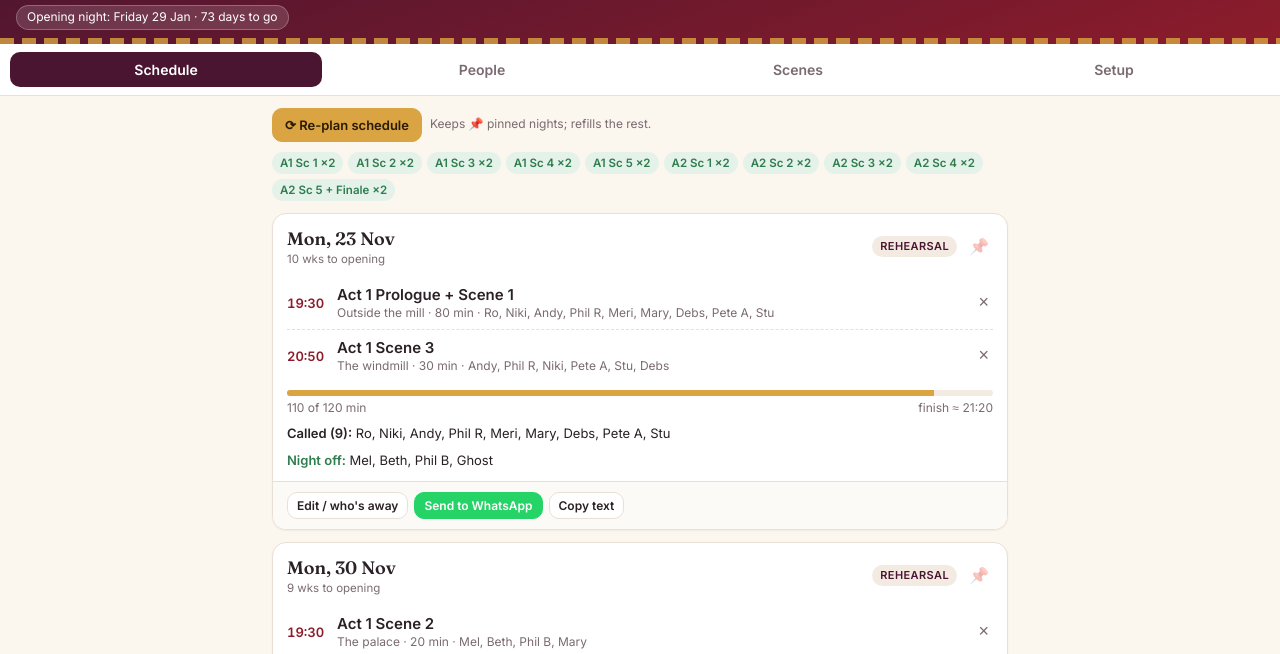
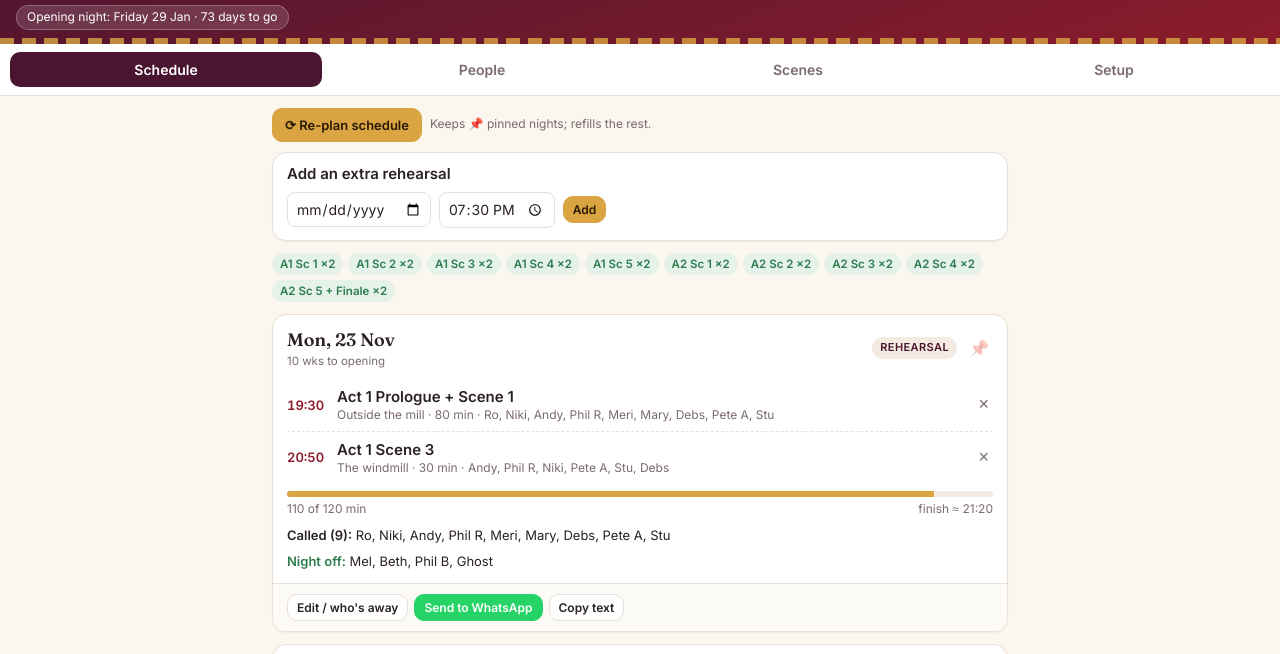
Before and after one commit to skoorbydna-lab/Panto-schedule, a plain HTML site: page index.html in a window 1280 px wide. Shown: the part 75-729 px from the top of the page. Drawn offline with Linux system fonts and the light colour scheme.

Commit message:
Add extra rehearsal dates with their own start time and length
Co-Authored-By: Claude Opus 5.5 <noreply@anthropic.com>
Claude-Session: https://claude.ai/code/session_01QRsqUZzcNTQDzqCRQrjBfa

```diff
--- a/index.html
+++ b/index.html
@@ -177,9 +177,10 @@ function plan(state, opts = {}) {
         mins += S[si].mins; occ[si].push(ni);
         sceneActors[si].forEach(a => { called.add(a); if (away[ni].has(a)) c += W.missing; });
       });
-      if (mins > cap) c += W.over * (mins - cap);
+      const capN = N[ni].mins || cap;
+      if (mins > capN) c += W.over * (mins - capN);
       if (!list.length) c += W.empty;
-      c += W.called * called.size + W.load * mins * mins / cap;
+      c += W.called * called.size + W.load * mins * mins / capN;
     });
     const first = occ.map(l => l.length ? Math.min(...l) : 99);
     for (let i = 0; i < first.length; i++) for (let j = i + 1; j < first.length; j++) if (first[j] < first[i]) c += W.inv;
@@ -264,9 +265,10 @@ function nightInfo(n){
   if (n.type === 'cancelled') return { called: [], off: everyone, items: [], mins: 0, issues: [] };
   if (n.type === 'run') {
     const away = everyone.filter(a => n.away.includes(a));
-    return { called: everyone, off: [], items: [], mins: state.settings.sessionMins, issues: away.length ? [away.join(', ')+' away for the run'] : [], calls:{} };
+    return { called: everyone, off: [], items: [], mins: n.mins || state.settings.sessionMins, issues: away.length ? [away.join(', ')+' away for the run'] : [], calls:{} };
   }
-  let t = state.settings.startTime, mins = 0; const items = [], calls = {}, called = [], issues = [];
+  const start = n.start || state.settings.startTime, cap = n.mins || state.settings.sessionMins;
+  let t = start, mins = 0; const items = [], calls = {}, called = [], issues = [];
   n.scenes.forEach(id => {
     const s = sceneById(id); if(!s) return;
     const actors = actorsFor(state, s);
@@ -276,9 +278,9 @@ function nightInfo(n){
     if (missing.length) issues.push(missing.join(', ') + ' away but needed for ' + s.name);
     t = addMins(t, s.mins); mins += s.mins;
   });
-  if (mins > state.settings.sessionMins) issues.push('Over time by ' + (mins - state.settings.sessionMins) + ' min');
+  if (mins > cap) issues.push('Over time by ' + (mins - cap) + ' min');
   const off = everyone.filter(a => !called.includes(a));
-  return { called, off, items, mins, issues, calls, end: t };
+  return { called, off, items, mins, issues, calls, end: t, start, cap };
 }
 function coverage(){
   const c = Object.fromEntries(state.scenes.map(s => [s.id, 0]));
@@ -293,9 +295,9 @@ function replan(){
 }
 function whatsapp(n){
   const info = nightInfo(n);
-  let t = '🎭 *Puss in Boots – ' + fmtDate(n.date, true) + '*\n';
+  let t = '🎭 *Puss in Boots – ' + fmtDate(n.date, true) + (n.extra ? ' (extra rehearsal)' : '') + '*\n';
   if (n.type === 'cancelled') return t + 'No rehearsal this week.';
-  if (n.type === 'run') return t + 'FULL RUN – everyone called, ' + state.settings.startTime + '.' + (n.note ? '\n'+n.note : '');
+  if (n.type === 'run') return t + 'FULL RUN – everyone called, ' + (n.start || state.settings.startTime) + '.' + (n.note ? '\n'+n.note : '');
   if (!info.items.length) return t + 'Nothing scheduled yet.';
   t += '\n';
   info.items.forEach(it => { t += it.time + '  ' + it.s.name + ' (' + it.s.place + ')\n'; });
@@ -320,12 +322,13 @@ function showModal(text){
 function renderSchedule(){
   const cov = coverage(), R = state.settings.minReps;
   let h = canEdit ? '<div class="bar"><button class="btn primary" id="replan">⟳ Re-plan schedule</button><span class="note" style="font-size:12px;color:var(--muted)">Keeps 📌 pinned nights; refills the rest.</span></div>' : '';
+  if (canEdit) h += '<div class="card"><div class="cb" style="padding-top:10px"><b>Add an extra rehearsal</b><div class="bar" style="margin:8px 0 0"><input type="date" id="x-date"><input type="time" id="x-start" value="'+state.settings.startTime+'"><button class="btn small primary" id="x-add">Add</button></div></div></div>';
   if (live && !docExists) h += '<p class="note">The schedule hasn\'t been published yet.</p>';
   h += '<div class="cov">' + state.scenes.map(s => '<span class="'+(cov[s.id] < R ? 'low':'')+'">'+esc(s.name.replace('Act ','A').replace(' Scene ',' Sc ').replace('Prologue + ',''))+' ×'+cov[s.id]+'</span>').join('') + '</div>';
   state.nights.forEach((n, i) => {
     const info = nightInfo(n), past = n.date < today;
     const tagCls = n.type==='run' ? 'run' : n.type==='cancelled' ? 'off' : '';
-    const tagTxt = n.type==='run' ? 'Full run' : n.type==='cancelled' ? 'Cancelled' : 'Rehearsal';
+    const tagTxt = n.type==='run' ? 'Full run' : n.type==='cancelled' ? 'Cancelled' : n.extra ? 'Extra' : 'Rehearsal';
     const weeksTo = Math.round((new Date(state.settings.opening) - new Date(n.date))/(7*864e5));
     h += '<div class="card'+(past?' past':'')+'"><div class="ch"><div><div class="date">'+fmtDate(n.date)+'</div><div class="wk">'+weeksTo+' wk'+(weeksTo===1?'':'s')+' to opening</div></div>';
     h += '<span class="tag '+tagCls+'">'+tagTxt+'</span>';
@@ -336,11 +339,11 @@ function renderSchedule(){
       info.items.forEach((it, k) => {
         h += '<div class="sc"><span class="t">'+it.time+'</span><span class="n"><b>'+esc(it.s.name)+'</b><small>'+esc(it.s.place)+' · '+it.s.mins+' min · '+esc(it.actors.join(', '))+'</small></span>'+(canEdit?'<button class="x" data-rm="'+i+':'+k+'" title="Remove">×</button>':'')+'</div>';
       });
-      const pct = Math.min(100, info.mins / state.settings.sessionMins * 100);
-      h += '<div class="meter'+(info.mins>state.settings.sessionMins?' over':'')+'"><i style="width:'+pct+'%"></i></div><div class="meta"><span>'+info.mins+' of '+state.settings.sessionMins+' min</span><span>'+(info.items.length? 'finish ≈ '+info.end : '')+'</span></div>';
+      const pct = Math.min(100, info.mins / info.cap * 100);
+      h += '<div class="meter'+(info.mins>info.cap?' over':'')+'"><i style="width:'+pct+'%"></i></div><div class="meta"><span>'+info.mins+' of '+info.cap+' min</span><span>'+(info.items.length? 'finish ≈ '+info.end : '')+'</span></div>';
     }
     if (n.type!=='cancelled') {
-      h += '<div class="ppl"><b>Called ('+info.called.length+'):</b> '+(info.called.map(a => esc(a) + (info.calls && info.calls[a] && info.calls[a]!==state.settings.startTime ? ' <span style="color:var(--muted)">'+info.calls[a]+'</span>' : '')).join(', ') || '—')+'</div>';
+      h += '<div class="ppl"><b>Called ('+info.called.length+'):</b> '+(info.called.map(a => esc(a) + (info.calls && info.calls[a] && info.calls[a]!==info.start ? ' <span style="color:var(--muted)">'+info.calls[a]+'</span>' : '')).join(', ') || '—')+'</div>';
       if (info.off.length) h += '<div class="ppl"><b class="off">Night off:</b> '+esc(info.off.join(', '))+'</div>';
     }
     if (n.away.length) h += '<div class="ppl"><b style="color:var(--bad)">Away:</b> '+esc(n.away.join(', '))+'</div>';
@@ -353,7 +356,9 @@ function renderSchedule(){
       if (n.type==='rehearsal') {
         h += '<label class="f">Add a scene</label><select data-add="'+i+'"><option value="">Choose…</option>' + state.scenes.filter(s => !n.scenes.includes(s.id)).map(s => '<option value="'+s.id+'">'+esc(s.name)+' ('+s.mins+' min)</option>').join('') + '</select>';
       }
+      h += '<label class="f">Start time and length (minutes)</label><div class="bar"><input type="time" data-start="'+i+'" value="'+(n.start||state.settings.startTime)+'"><input type="number" min="30" step="15" data-len="'+i+'" value="'+(n.mins||state.settings.sessionMins)+'" style="width:80px"></div>';
       h += '<label class="f">Note for the cast</label><input data-note="'+i+'" value="'+esc(n.note)+'" placeholder="e.g. bring scripts, Dipsy costume fitting" style="width:100%">';
+      if (n.extra) h += '<div class="bar" style="margin-top:10px"><button class="btn small" style="color:var(--bad)" data-del="'+i+'">Remove this date</button></div>';
       h += '</div>';
     }
     h += '<div class="foot">'+(canEdit?'<button class="btn small" data-edit="'+i+'">'+(openPanel===i?'Done':'Edit / who\'s away')+'</button>':'')+'<a class="btn small wa" href="https://api.whatsapp.com/send?text='+encodeURIComponent(whatsapp(n))+'" target="_blank" rel="noopener">Send to WhatsApp</a><button class="btn small" data-wa="'+i+'">Copy text</button></div></div>';
@@ -426,7 +431,9 @@ document.addEventListener('click', e => {
   if (d.wa) return copyText(whatsapp(state.nights[+d.wa]));
   if (d.rm) { const [i,k] = d.rm.split(':').map(Number); state.nights[i].scenes.splice(k,1); state.nights[i].locked = true; save(); render(); return; }
   if (d.away) { const n = state.nights[+d.away]; const a = d.a; n.away = n.away.includes(a) ? n.away.filter(x => x!==a) : [...n.away, a]; save(); render(); return; }
-  if (b.id === 's-adddate') { const v = $('#s-date').value; if (v && !state.nights.some(n=>n.date===v)) { state.nights.push({date:v,type:'rehearsal',away:[],scenes:[],locked:false,note:''}); state.nights.sort((a,b)=>a.date<b.date?-1:1); save(); toast('Date added – re-plan to use it'); render(); } return; }
+  if (b.id === 'x-add') { const v = $('#x-date').value, st = $('#x-start').value; if (!v) return toast('Pick a date first'); if (state.nights.some(n=>n.date===v)) return toast('That date is already in the schedule'); state.nights.push({date:v,type:'rehearsal',away:[],scenes:[],locked:false,note:'',extra:true,start:st&&st!==state.settings.startTime?st:undefined}); state.nights.sort((a,b)=>a.date<b.date?-1:1); openPanel=null; replan(); toast('Extra rehearsal added and schedule re-planned'); return; }
+  if (d.del) { const n = state.nights[+d.del]; state.nights.splice(+d.del,1); openPanel=null; replan(); toast(fmtDate(n.date)+' removed'); return; }
+  if (b.id === 's-adddate') { const v = $('#s-date').value; if (v && !state.nights.some(n=>n.date===v)) { state.nights.push({date:v,type:'rehearsal',away:[],scenes:[],locked:false,note:'',extra:true}); state.nights.sort((a,b)=>a.date<b.date?-1:1); save(); toast('Date added – re-plan to use it'); render(); } return; }
   if (b.id === 'b-copy') return copyText(JSON.stringify(state));
   if (b.id === 'b-paste') {
     const m = document.createElement('div'); m.className='modal';
@@ -449,6 +456,8 @@ document.addEventListener('change', e => {
   if (!canEdit) return;
   if (d.type) { const n = state.nights[+d.type]; n.type = el.value; if (n.type!=='rehearsal') n.scenes = []; save(); render(); toast('Re-plan to rebalance the other nights'); }
   else if (d.add) { if (el.value) { const n = state.nights[+d.add]; n.scenes.push(el.value); const order = state.scenes.map(s=>s.id); n.scenes.sort((a,b)=>order.indexOf(a)-order.indexOf(b)); n.locked = true; save(); render(); } }
+  else if (d.start) { state.nights[+d.start].start = el.value || undefined; save(); render(); }
+  else if (d.len) { state.nights[+d.len].mins = Math.max(30, +el.value||120); save(); render(); toast('Re-plan to use the new length'); }
   else if (d.note !== undefined) { state.nights[+d.note].note = el.value; save(); render(); }
   else if (d.mins) { state.scenes[+d.mins].mins = Math.max(5, +el.value||5); save(); render(); }
   else if (d.cast) { state.cast[+d.cast].actor = el.value; save(); }
```
